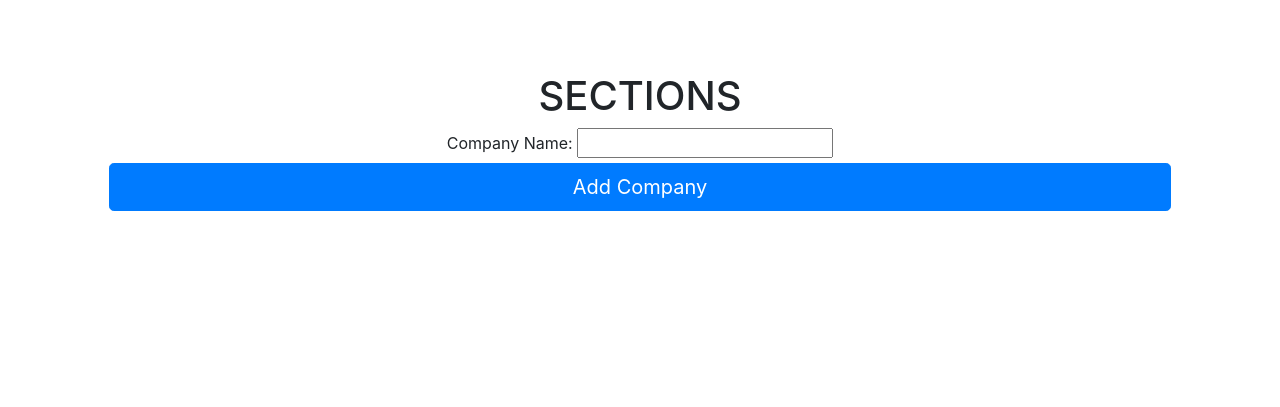
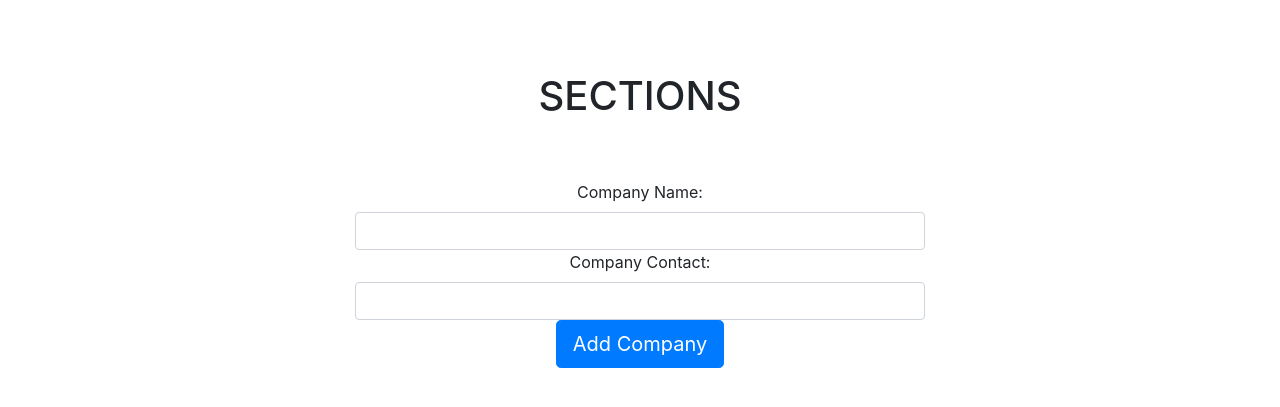
Before and after one commit to pkarasek/crm-pk, a Django app: page /companies/addcompany/ in a window 1280 px wide. Shown: the part 56-463 px from the top of the page. Run offline with Django 3.2, Linux system fonts and the light colour scheme; the visitor is signed in with stand-in values (Sample User, id 1); some libraries are stand-ins or nearby versions.

Commit message:
Update addcompany.html

```diff
--- a/crms/templates/crms/addcompany.html
+++ b/crms/templates/crms/addcompany.html
@@ -1,14 +1,17 @@
 {% extends 'crms/sections.html' %}
 {% load static %}
-{% load widget_tweaks %}
+
 
 {% block content %}
 
-  <form action="" method="post" >
+  <div class = "container" style = "max-width:600px; margin:60px auto;">
+   <form class = "center" action="" method="post" >
     {% csrf_token %}
-  <label for = "company_name">Company Name: </label>
-  <input id = "company_name" type = "text" name = "company_name" value = "">
-
-  <button class="btn btn-lg btn-primary btn-block" type="submit">Add Company</button>
-  </form>
+    <label for = "company_name">Company Name: </label>
+     <input id = "company_name" class = "form-control" type = "text" name = "company_name" value = "">
+    <label for = "company_contact">Company Contact: </label>
+     <input id = "company_contact" class = "form-control" type = "text" name = "company_contact" value = "">
+    <button class="btn btn-lg btn-primary" type="submit">Add Company</button>
+   </form>
+  </div>
 {% endblock %}
```
